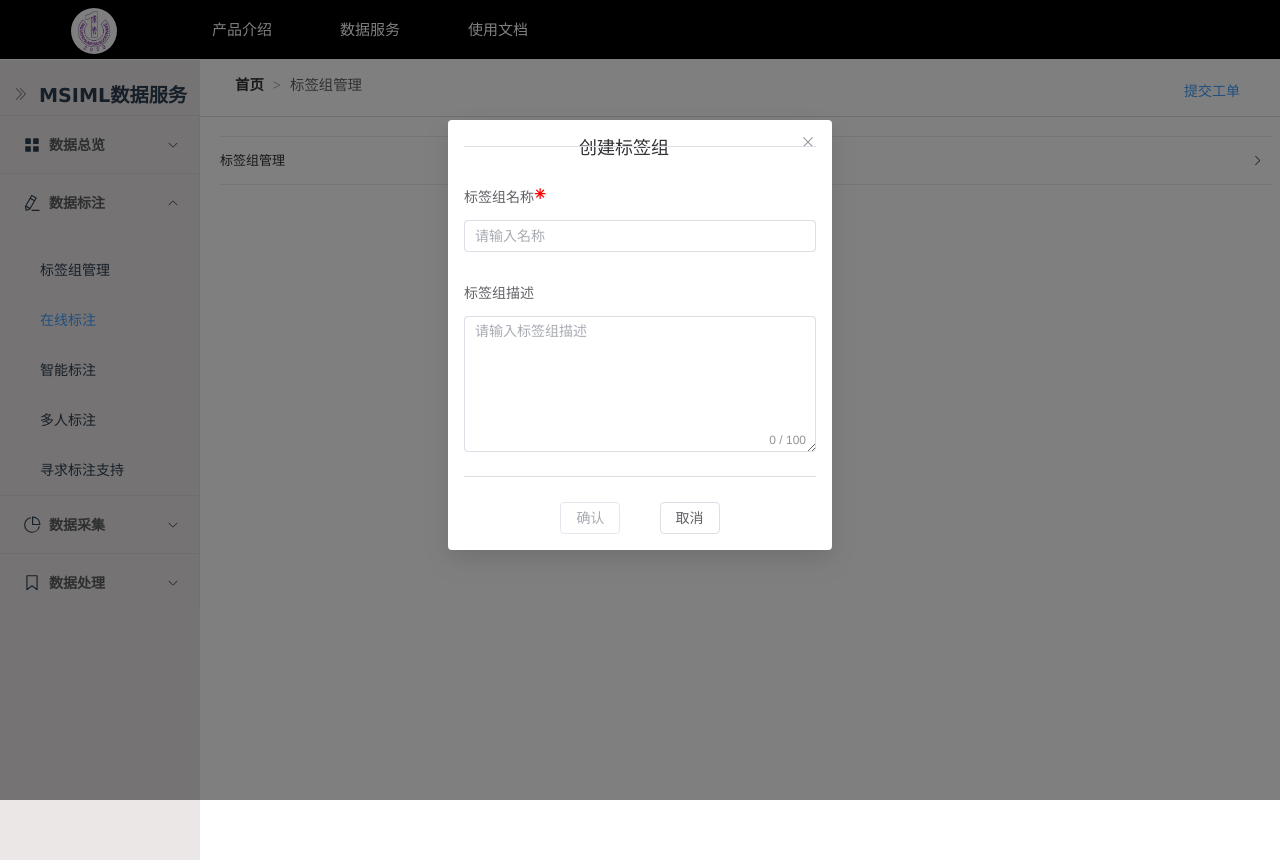
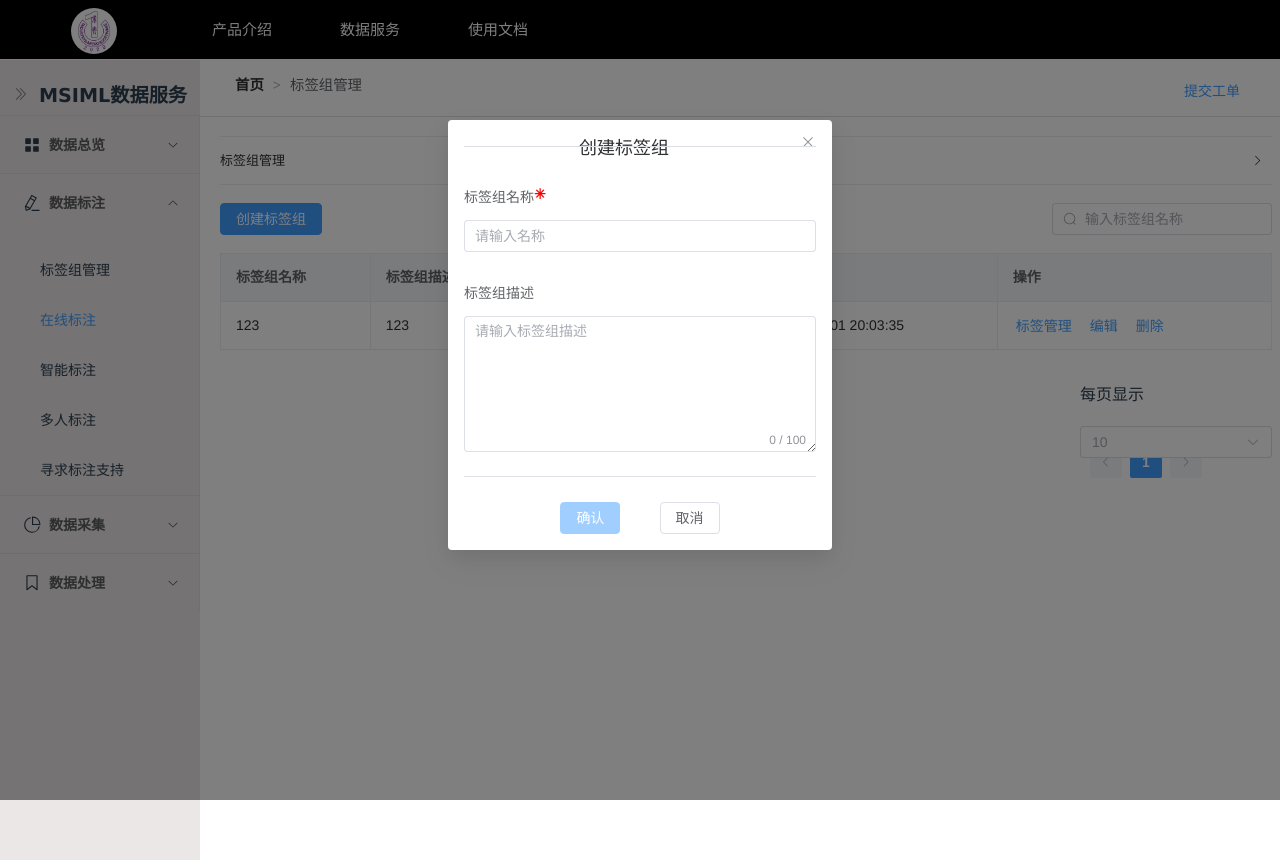
Before and after one commit to Elgce/BML_hw, a Vue app: page /#/index/manage/dataset/pic/addtag in a window 1280 px wide. Shown: the top 860 px of the page. Built offline with nearby package versions, Linux system fonts and the light colour scheme.

Commit message:
基本完成了标签组页面
基本完成了标签组页面

```diff
--- a/src/components/pages/AddTagGroup.vue
+++ b/src/components/pages/AddTagGroup.vue
@@ -31,6 +31,49 @@
                     </div>
                 </el-collapse-item>
             </el-collapse>
+            <br>
+            <el-row>
+                <el-button type="primary" @click="dialogVisible = true">创建标签组</el-button>
+                <div id="search_tag_div">
+                    <el-input v-model="tagGroupName" placeholder="输入标签组名称">
+                        <template #prefix>
+                            <el-icon class="el-input__icon"><search /></el-icon>
+                        </template>
+                    </el-input>
+                </div>
+            </el-row>
+            <br>
+            <el-descriptions
+                direction="vertical"
+                :column="5"
+                size="large"
+                border
+            >
+                <el-descriptions-item label="标签组名称">123</el-descriptions-item>
+                <el-descriptions-item label="标签组描述">123</el-descriptions-item>
+                <el-descriptions-item label="创建时间">2022-06-01 20:03:35</el-descriptions-item>
+                <el-descriptions-item label="更新时间">2022-06-01 20:03:35</el-descriptions-item>
+                <el-descriptions-item label="操作">
+                    <el-button type="primary" link key="label" @click="multilabel(item.name)">标签管理</el-button>
+                    <el-button type="primary" link key="label" @click="insert(item.name)">编辑</el-button>
+                    <el-button type="primary" link key="delete" @click="deletedata(item.name)">删除</el-button>
+                </el-descriptions-item>
+            </el-descriptions>
+            <div id="pages">
+                <el-row>
+                    <p id="fotter_text">每页显示&nbsp;&nbsp;&nbsp;</p>
+                    <el-select v-model="value" placeholder="10" id="fotter_select">
+                        <el-option
+                            v-for="item in options"
+                            :key="item.value"
+                            :label="item.label"
+                            :value="item.value"
+                            :disabled="item.disabled"
+                        />
+                    </el-select>
+                    <el-pagination id="fotter_pages" background layout="prev, pager, next" :total="1" />
+                </el-row>
+            </div>
         </el-main>
     </el-container>
     <el-dialog
@@ -43,7 +86,7 @@
         <el-row id="name">
             <p>标签组名称</p>
             <p id="highlight">✳</p>
-            <el-input v-model="input4" placeholder="请输入名称" id="tag_name_input"></el-input>
+            <el-input v-model="newTagName" placeholder="请输入名称" id="tag_name_input" @input="if_diableBtn"></el-input>
         </el-row>
         <br>
         <el-row id="description">
@@ -55,13 +98,14 @@
                 show-word-limit
                 type="textarea"
                 :rows="6"
+                v-model="tagGroupDescription"
             />
         </el-row>
         <el-divider/>
         <div>
-            <el-button disabled>确认</el-button>
+            <el-button id="complete" :disabled="disabled" type="primary">确认</el-button>
             &nbsp;&nbsp;&nbsp;&nbsp;&nbsp;
-            <el-button>取消</el-button>
+            <el-button @click="dialogVisible = false">取消</el-button>
         </div>
     </el-dialog>
 </template>
@@ -69,6 +113,7 @@
 
 <script>
 import Breadcrumb from "../BreadCrumb.vue"
+import { ref } from "vue"
     export default{
         name: "AddTag",
         components:
@@ -79,8 +124,39 @@ import Breadcrumb from "../BreadCrumb.vue"
         {
             return{
                 dialogVisible: true,
+                options:[
+                    {
+                        value: '10',
+                        label: '10',
+                    },
+                    {
+                        value: '20',
+                        label: '20',
+                    },
+                    {
+                        value: '30',
+                        label: '30',
+                    },
+                ],
+                tagGroupName:ref(''),
+                newTagName:ref(''),
+                tagGroupDescription:ref(''),
+                disabled:true
             };
         },
+        methods:{
+            if_diableBtn()
+            {
+                if(this.newTagName!="")
+                {
+                    this.disabled=false;
+                }
+                else
+                {
+                    this.disabled=true;
+                }
+            }
+        }
     }
 </script>
 
@@ -104,7 +180,7 @@ import Breadcrumb from "../BreadCrumb.vue"
     }
     #tag_name_input
     {
-        width:50px;
+
     }
     #highlight
     {
@@ -189,4 +265,29 @@ import Breadcrumb from "../BreadCrumb.vue"
         width:200px;
         text-align: left;
     }
+    #search_tag_div
+    {
+        position:absolute;
+        right:0;
+        width:220px;
+    }
+    #fotter_text
+    {
+        margin-top:0px;
+        line-height:30px;
+    }
+    #fotter_select
+    {
+        margin-top:0px;
+    }
+    #fotter_pages
+    {
+        margin-left:10px;
+        margin-top:-12px;
+    }
+    #pages
+    {
+        margin-top:30px;
+        margin-left:860px;
+    }
 </style>
```
